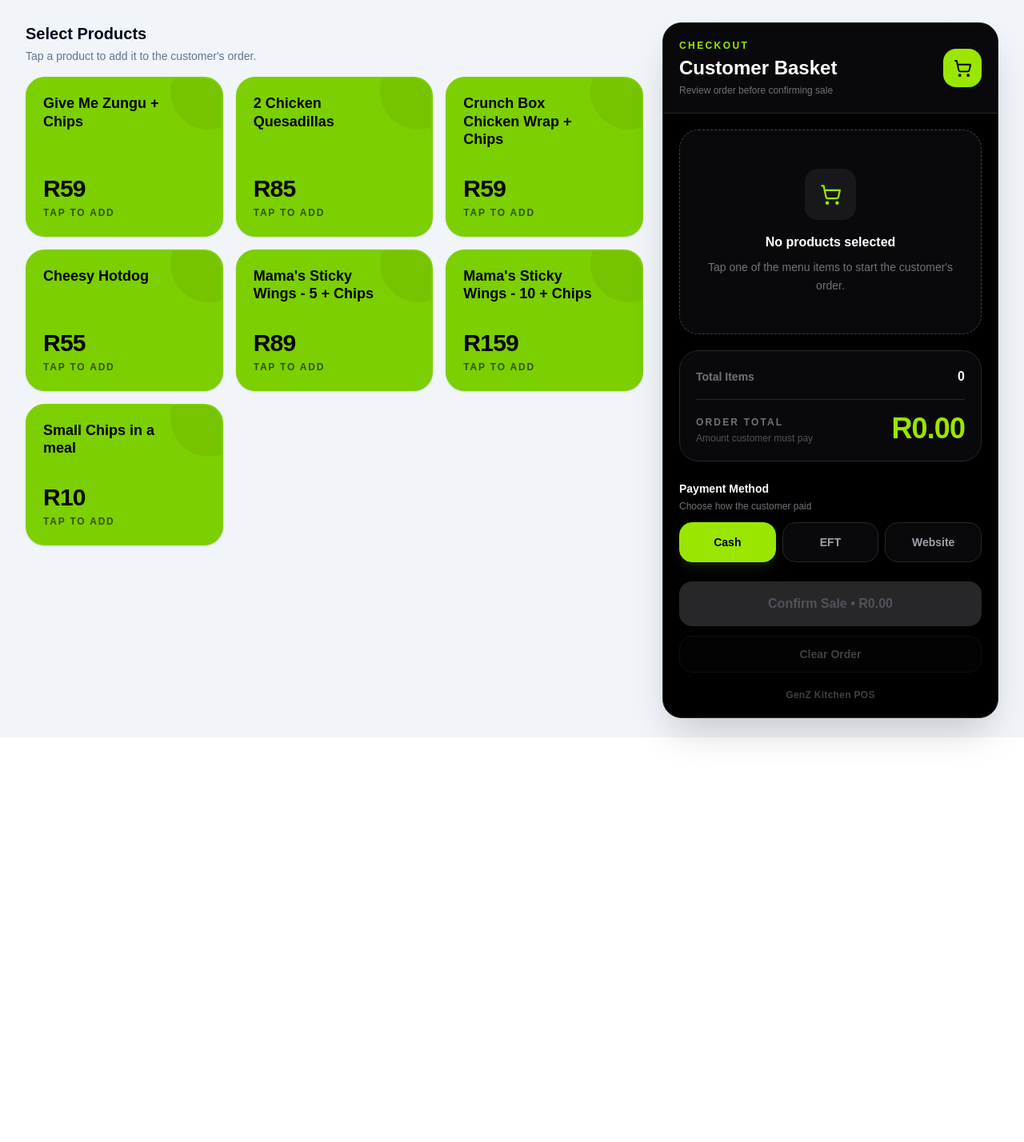
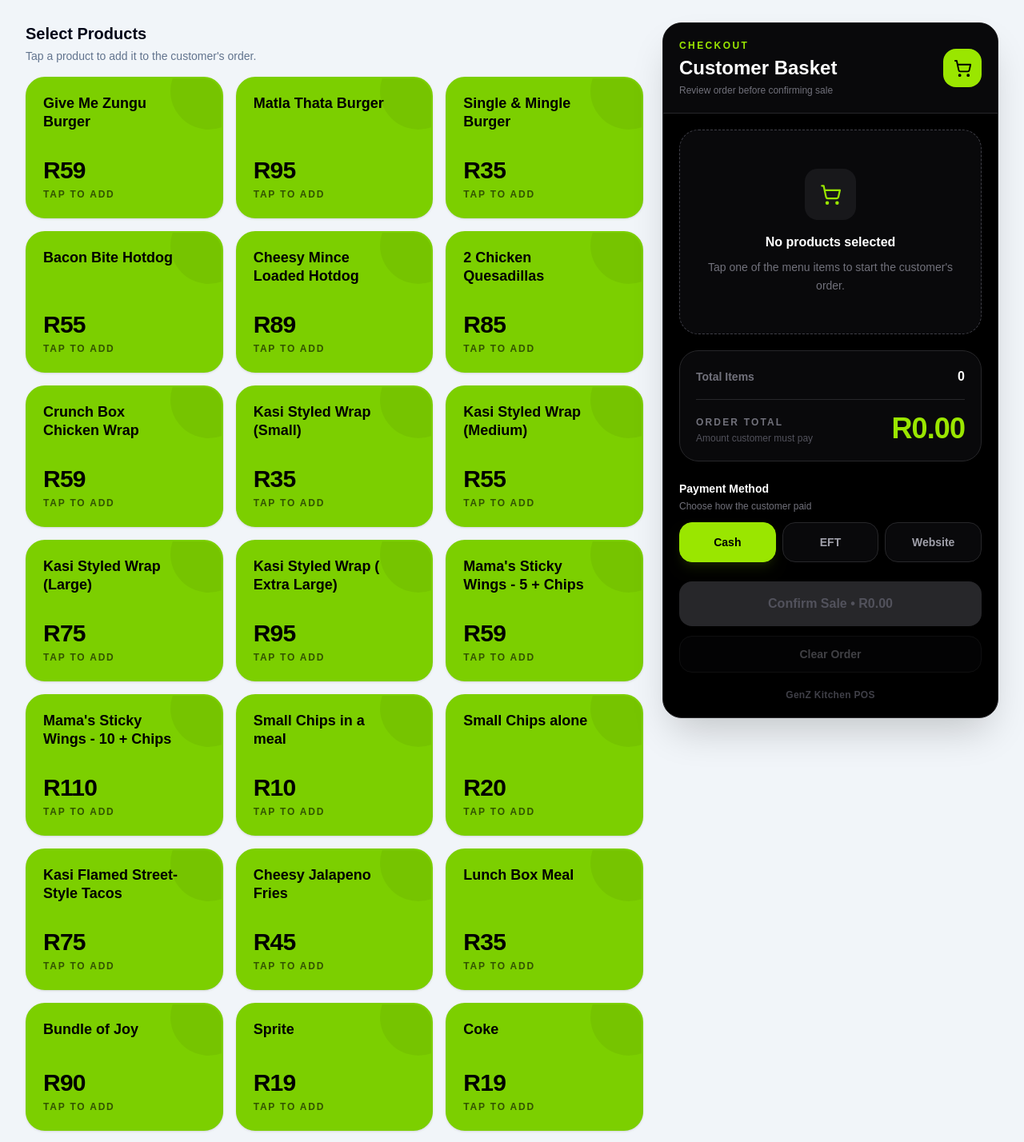
Before and after one commit to TshepoCode/genz-kitchen-beta, a Next.js app: page /admin/kitchen/sales in a window 1280 px wide. Shown: the part 124-1552 px from the top of the page at 80% size. Before the commit the page ends 1046 px from the top, so only its background shows below. Built offline with nearby package versions, Linux system fonts and the light colour scheme.

Commit message:
Update GenZ Kitchen dashboard and sales history UI

```diff
--- a/app/admin/kitchen/sales/page.tsx
+++ b/app/admin/kitchen/sales/page.tsx
@@ -23,9 +23,29 @@ type CartItem = Product & {
 
 const products: Product[] = [
   {
-    id: "zungu-chips",
-    name: "Give Me Zungu + Chips",
+    id: "zungu",
+    name: "Give Me Zungu Burger",
     price: 59,
+  },
+  {
+    id: "matla thata burger",
+    name: "Matla Thata Burger",
+    price: 95,
+  },
+  {
+    id: "single and mingle ",
+    name: "Single & Mingle Burger",
+    price: 35,
+  },
+  {
+    id: "bacon bite hotdog",
+    name: "Bacon Bite Hotdog",
+    price: 55,
+  },
+  {
+    id: "cheesy mince loaded hotdog",
+    name: "Cheesy Mince Loaded Hotdog",
+    price: 89,
   },
   {
     id: "chicken-quesadillas",
@@ -34,28 +54,83 @@ const products: Product[] = [
   },
   {
     id: "crunch-box-wrap",
-    name: "Crunch Box Chicken Wrap + Chips",
+    name: "Crunch Box Chicken Wrap",
     price: 59,
   },
   {
-    id: "cheesy-hotdog",
-    name: "Cheesy Hotdog",
+    id: "kasi styled wrap small",
+    name: "Kasi Styled Wrap (Small)",
+    price: 35,
+  },
+  {
+    id: "kasi styled wrap medium",
+    name: "Kasi Styled Wrap (Medium)",
     price: 55,
+  },
+  {
+    id: "kasi styled wrap large",
+    name: "Kasi Styled Wrap (Large)",
+    price: 75,
+  },
+  {
+    id: "kasi styled wrap extra large",
+    name: "Kasi Styled Wrap ( Extra Large)",
+    price: 95,
   },
   {
     id: "sticky-wings-5",
     name: "Mama's Sticky Wings - 5 + Chips",
-    price: 89,
+    price: 59,
   },
   {
     id: "sticky-wings-10",
     name: "Mama's Sticky Wings - 10 + Chips",
-    price: 159,
+    price: 110,
   },
   {
     id: "small-chips-meal",
     name: "Small Chips in a meal",
     price: 10,
+  },
+  {
+    id: "small-chips-alone",
+    name: "Small Chips alone",
+    price: 20,
+  },
+  {
+    id: "kasi flamed street-style tacos",
+    name: "Kasi Flamed Street-Style Tacos",
+    price: 75,
+  },
+   {
+    id: "cheesy jalapeno fries",
+    name: "Cheesy Jalapeno Fries",
+    price: 45,
+  },
+  {
+    id: "lunch box meal",
+    name: "Lunch Box Meal",
+    price: 35,
+  },
+  {
+    id: "bundle of joy",
+    name: "Bundle of Joy",
+    price: 90,
+  },
+  {
+    id: "sprite",
+    name: "Sprite",
+    price: 19,
+  },
+  {
+    id: "coke",
+    name: "Coke",
+    price: 19,
+  },
+  {
+    id: "fanta orange",
+    name: "Fanta Orange",
+    price: 19,
   },
 ];
 
```
